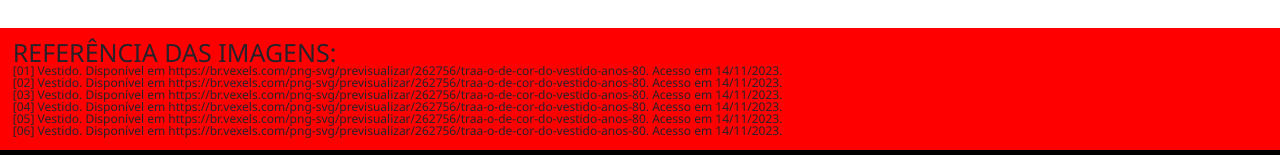
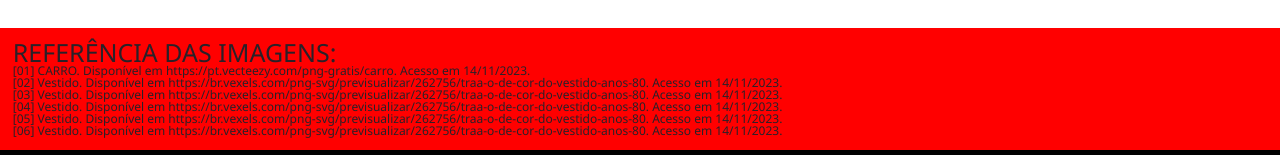
Before and after one commit to ProfRenatoPereira/lojaalessa, a website: page index.html in a window 1280 px wide. Shown: the part 2099-2254 px from the top of the page. Drawn offline with nearby package versions, Linux system fonts and the light colour scheme; no server answers.

Commit message:
Update index.html

```diff
--- a/index.html
+++ b/index.html
@@ -320,7 +320,7 @@
     <div class="referencia">
         <h1 style="font-size: 25px;"> REFERÊNCIA DAS IMAGENS:</h1>
 		<ul>
-		<li>[01] Vestido. Disponível em https://br.vexels.com/png-svg/previsualizar/262756/traa-o-de-cor-do-vestido-anos-80. Acesso em 14/11/2023.</li>
+		<li>[01] CARRO. Disponível em https://pt.vecteezy.com/png-gratis/carro. Acesso em 14/11/2023.</li>
 		<li>[02] Vestido. Disponível em https://br.vexels.com/png-svg/previsualizar/262756/traa-o-de-cor-do-vestido-anos-80. Acesso em 14/11/2023.</li>
         <li>[03] Vestido. Disponível em https://br.vexels.com/png-svg/previsualizar/262756/traa-o-de-cor-do-vestido-anos-80. Acesso em 14/11/2023.</li>
 		<li>[04] Vestido. Disponível em https://br.vexels.com/png-svg/previsualizar/262756/traa-o-de-cor-do-vestido-anos-80. Acesso em 14/11/2023.</li>
```
